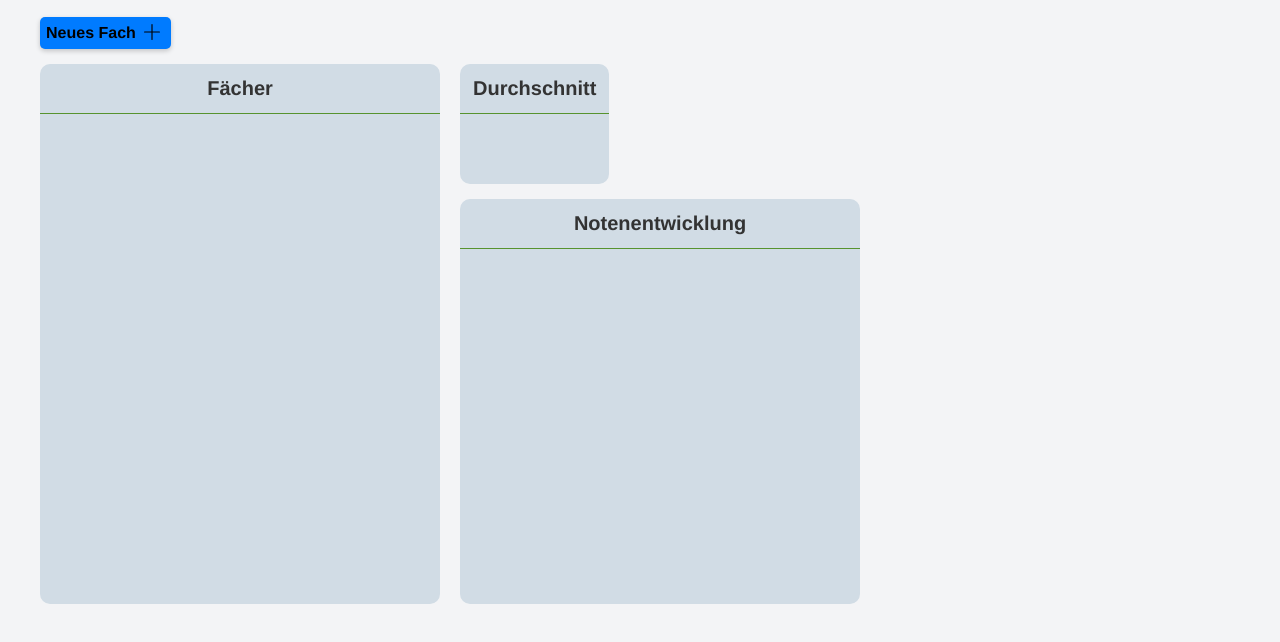
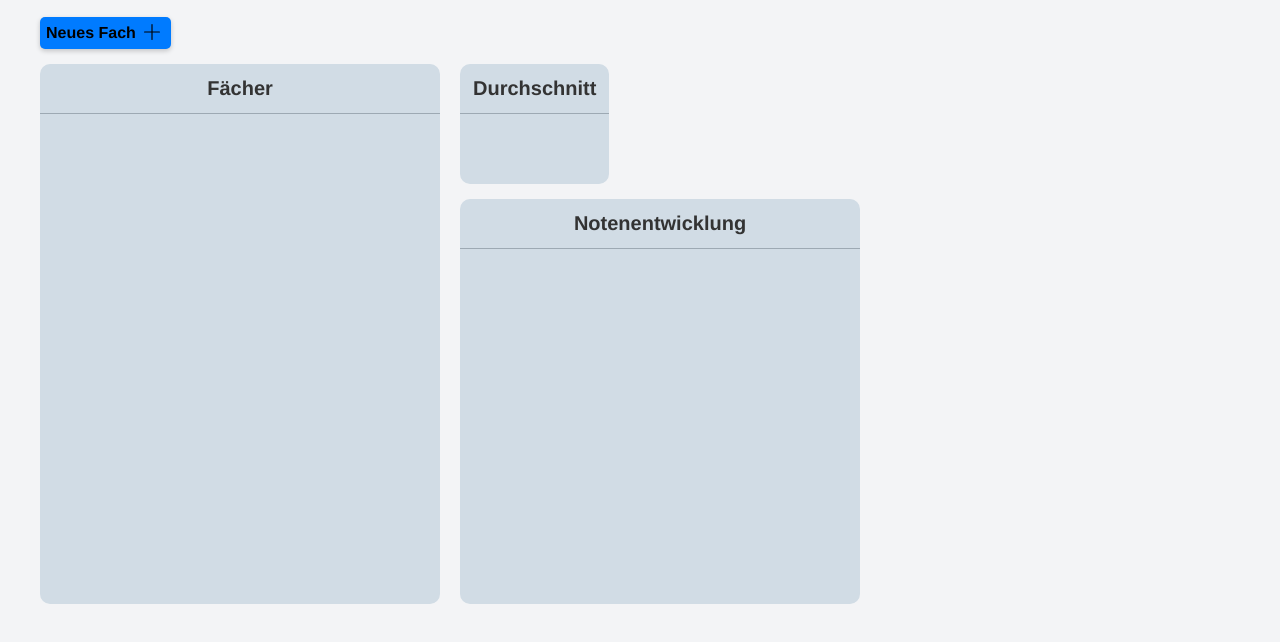
Before and after one commit to 72-S/Notenmanager, a plain HTML site: page index.html in a window 1280 px wide. Shown: the part 98-740 px from the top of the page. Drawn offline with nearby package versions, Linux system fonts and the light colour scheme; no server answers.

Commit message:
Update border color in style.css

```diff
--- a/style.css
+++ b/style.css
@@ -337,7 +337,7 @@ button.close:hover {
 }
 
 .boxmain .rectangle .title {
-    border-bottom: 1px #57932E solid;
+    border-bottom: 1px #9da9b3 solid;
     border-top-left-radius: 7px;
     border-top-right-radius: 7px;
     color: #333333;
@@ -1239,7 +1239,7 @@ button.close:hover {
 }
 
 .boxaverage .rectangleaverage .title {
-    border-bottom: 1px #57932E solid;
+    border-bottom: 1px #9da9b3 solid;
     border-top-left-radius: 7px;
     border-top-right-radius: 7px;
     color: #333333;
@@ -1290,7 +1290,7 @@ button.close:hover {
     padding: 0;
 }
 .boxgraphtitle {
-    border-bottom: 1px #57932E solid;
+    border-bottom: 1px #9da9b3 solid;
     color: #333333;
     font-family: "Lato-Medium", Helvetica;
     font-size: 20px;
```
